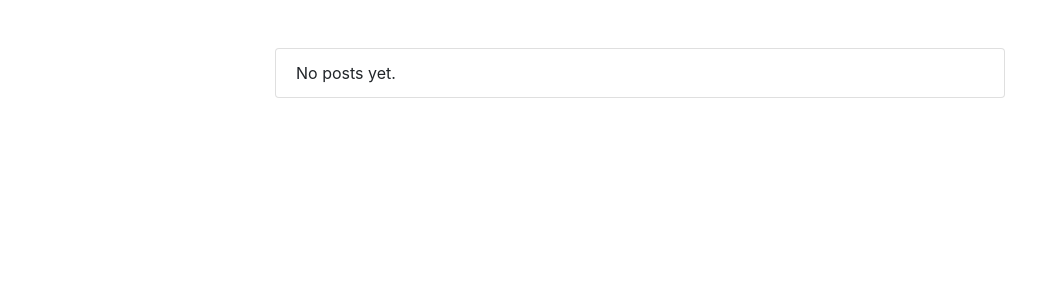
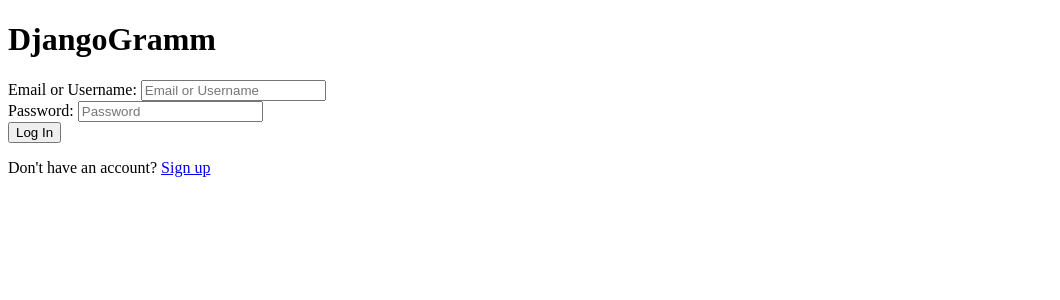
Before and after one commit to AlexanderVVasilenko/djangoGramm, a Django app: page / in a window 1280 px wide. Shown: the top 300 px of the page, without its empty margins (0-1060 px from the left). Run offline with Django 5.2, Linux system fonts and the light colour scheme; data that the repository does not hold is empty; some libraries are stand-ins or nearby versions.

Commit message:
added views for login, my_profile and profile editing

```diff
--- a/feed/urls.py
+++ b/feed/urls.py
@@ -3,7 +3,7 @@ from django.urls import path
 from feed import views
 
 urlpatterns = [
-    path('', views.PostListView.as_view(), name='index'),
+    # path('', views.PostListView.as_view(), name='index'),
     path("p/<pk>", views.PostDetailView.as_view(), name='post'),
-    path("<pk>", views.ProfileView.as_view(), name='profile')
+    # path("<pk>", views.ProfileView.as_view(), name='profile')
 ]
--- /dev/null
+++ b/user_profile/forms.py
@@ -0,0 +1,56 @@
+from django import forms
+
+from .models import User
+
+
+class AuthorForm(forms.ModelForm):
+    email_or_username = forms.CharField(
+        widget=forms.TextInput(attrs={'class': 'form-control', 'placeholder': 'Email or Username'}),
+        max_length=254,
+        label="Email or Username"
+    )
+    password = forms.CharField(
+        widget=forms.PasswordInput(attrs={'class': 'form-control', 'placeholder': 'Password'}),
+        label="Password"
+    )
+
+    def clean(self):
+        cleaned_data = super().clean()
+        email_or_username = cleaned_data.get('email_or_username')
+        password = cleaned_data.get('password')
+
+        if not email_or_username or not password:
+            raise forms.ValidationError("All fields are required.")
+
+        print(cleaned_data)
+        return cleaned_data
+
+    class Meta:
+        model = User
+        fields = ["email_or_username", "password"]
+
+
+class EditProfileForm(forms.ModelForm):
+    class Meta:
+        model = User
+        fields = ["username", "email", "name", "bio", "avatar"]
+        widgets = {
+            "username": forms.TextInput(attrs={'class': 'form-control', 'placeholder': 'Username', 'required': False}),
+            "email": forms.EmailInput(attrs={'class': 'form-control', 'placeholder': 'Email', 'required': False}),
+            "name": forms.TextInput(attrs={'class': 'form-control', 'placeholder': 'Full Name'}),
+            "bio": forms.Textarea(attrs={'class': 'form-control', 'placeholder': 'Bio', "rows": 3}),
+            "avatar": forms.FileInput(attrs={'class': 'form-control-file', 'required': False})
+        }
+        labels = {
+            "username": "Username",
+            "email": "Email",
+            "name": "Full",
+            "bio": "Bio",
+            "avatar": "Profile Picture"
+        }
+
+    def clean_email(self):
+        email = self.cleaned_data.get('email')
+        if User.objects.filter(email=email).exclude(pk=self.instance.pk).exists():
+            raise forms.ValidationError("This email address is already taken.")
+        return email
--- /dev/null
+++ b/user_profile/templates/user_profile/index.html
@@ -0,0 +1,29 @@
+<!DOCTYPE html>
+<html lang="en">
+<head>
+    <meta charset="UTF-8">
+    <title>DjangoGramm</title>
+</head>
+<body>
+    <div class="container login-container">
+        <div class="login-box">
+            <h1>DjangoGramm</h1>
+            <form method="post">
+                {% csrf_token %}
+                <div class="form-group">
+                    {{ form.email_or_username.label_tag }}
+                    {{ form.email_or_username }}
+                </div>
+                <div class="form-group">
+                    {{ form.password.label_tag }}
+                    {{ form.password }}
+                </div>
+                <button type="submit" class="btn btn-primary">Log In</button>
+            </form>
+        </div>
+        <div class="signup-box">
+            <p>Don't have an account? <a href="{% url 'signup' %}">Sign up</a></p>
+        </div>
+    </div>
+</body>
+</html>
--- a/user_profile/urls.py
+++ b/user_profile/urls.py
@@ -3,8 +3,8 @@ from django.urls import path
 from user_profile import views
 
 urlpatterns = [
-    path('', views.index, name='index'),
-    path("<my_username>", views.my_profile, name='my_profile'),
-    path("emailsignup", views.login, name='login'),
-    path("<my_username>/settings", views.settings, name='settings'),
+    path('', views.LoginView.as_view(), name='index'),
+    path("<str:my_username>", views.ProfileView.as_view(), name='my_profile'),
+    path("emailsignup", views.login, name='signup'),
+    path("accounts/edit", views.ProfileEditView.as_view(), name='settings'),
 ]
--- a/user_profile/views.py
+++ b/user_profile/views.py
@@ -1,5 +1,13 @@
-from django.http import HttpResponse
-from django.shortcuts import render
+from django.contrib.auth import authenticate, login
+from django.contrib.auth.mixins import LoginRequiredMixin
+from django.http import HttpResponse, HttpResponseRedirect
+from django.shortcuts import render, get_object_or_404
+from django.urls import reverse, reverse_lazy
+from django.views.generic import TemplateView, UpdateView
+
+from feed.models import Post
+from user_profile.forms import AuthorForm, EditProfileForm
+from user_profile.models import User
 
 
 def index(request):
@@ -14,5 +22,55 @@ def settings(request):
     return "Hello World!"
 
 
-def login(request):
-    return HttpResponse("Hello World!")
+class LoginView(TemplateView):
+    template_name = "user_profile/index.html"
+
+    def get(self, request, *args, **kwargs):
+        form = AuthorForm()
+        return render(request, self.template_name, {"form": form})
+
+    def post(self, request, *args, **kwargs):
+        print(request.POST)
+        form = AuthorForm(request.POST)
+        print("Form errors:", form.errors)
+        print(form.cleaned_data)
+        if form.is_valid():
+            print(form)
+            email_or_username = form.cleaned_data["email_or_username"]
+            password = form.cleaned_data["password"]
+            if "@" in str(email_or_username):
+                user = authenticate(request, email=email_or_username, password=password)
+            else:
+                user = authenticate(request, username=email_or_username, password=password)
+
+            if user is not None:
+                login(request, user)
+                print("Logged in successfully")
+                return HttpResponseRedirect(reverse('my_profile', kwargs={'my_username': user.username}))
+            else:
+                form.add_error(None, "Invalid username or password")
+
+        return render(request, self.template_name, {"form": form})
+
+
+class ProfileView(TemplateView):
+    template_name = "user_profile/user_profile.html"
+
+    def get_context_data(self, **kwargs):
+        context = super().get_context_data(**kwargs)
+        username = self.kwargs['my_username']
+        user = get_object_or_404(User, username=username)
+        posts = Post.objects.filter(user=user)  # Assuming a Post model with a user field
+        context['user'] = user
+        context['posts'] = posts
+        return context
+
+
+class ProfileEditView(LoginRequiredMixin, UpdateView):
+    template_name = "user_profile/edit_profile.html"
+    form_class = EditProfileForm
+    model = User
+    success_url = reverse_lazy("my_profile")
+
+    def get_object(self):
+        return self.request.user
```
Also changed, not shown: feed/templates/feed/profile.html (+6 -1 lines), user_profile/templates/user_profile/edit_profile.html (added, +21 -0 lines), user_profile/templates/user_profile/user_profile.html (added, +32 -0 lines), user_profile/static/feed/images/default.png (added).
